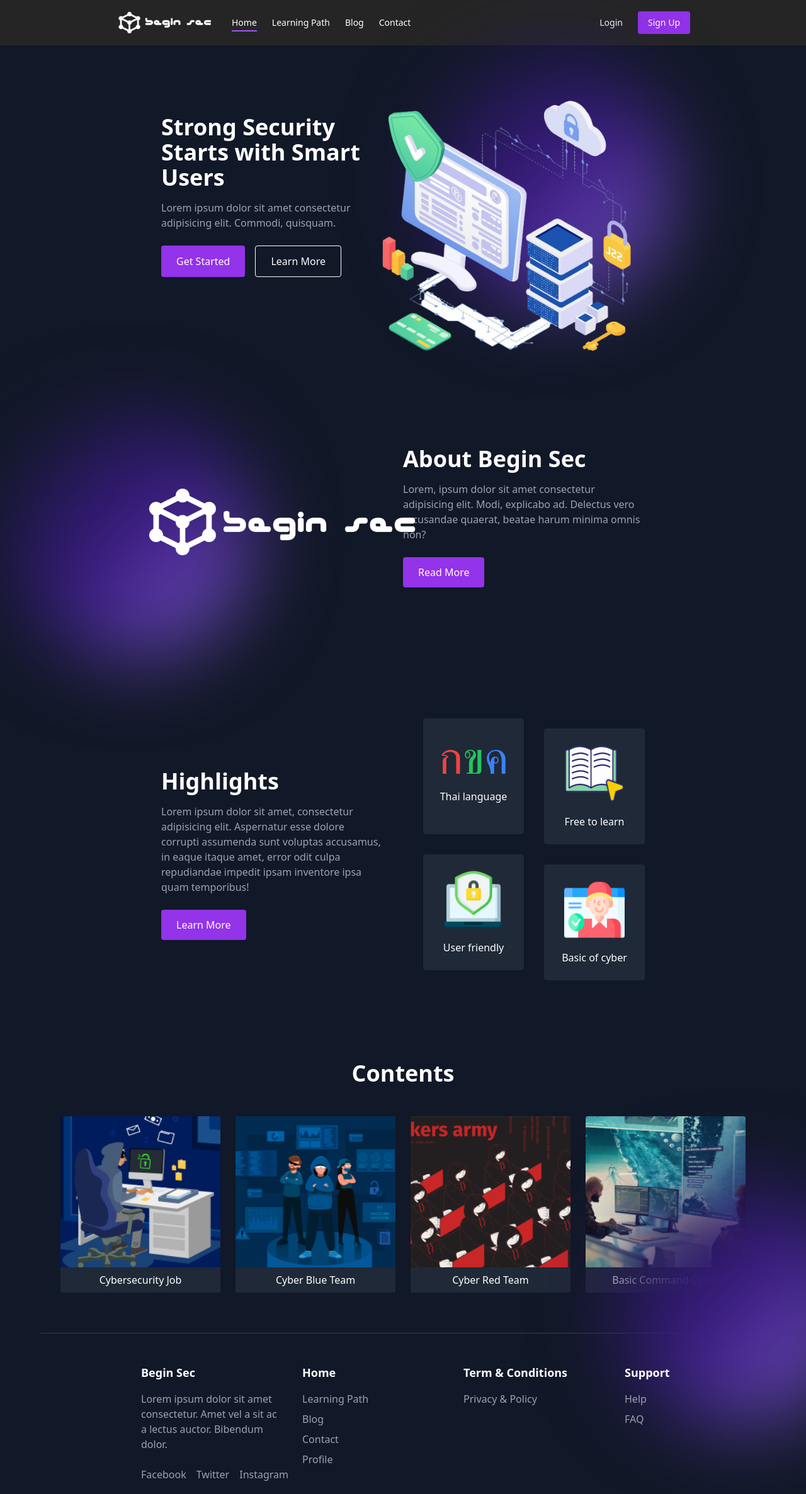
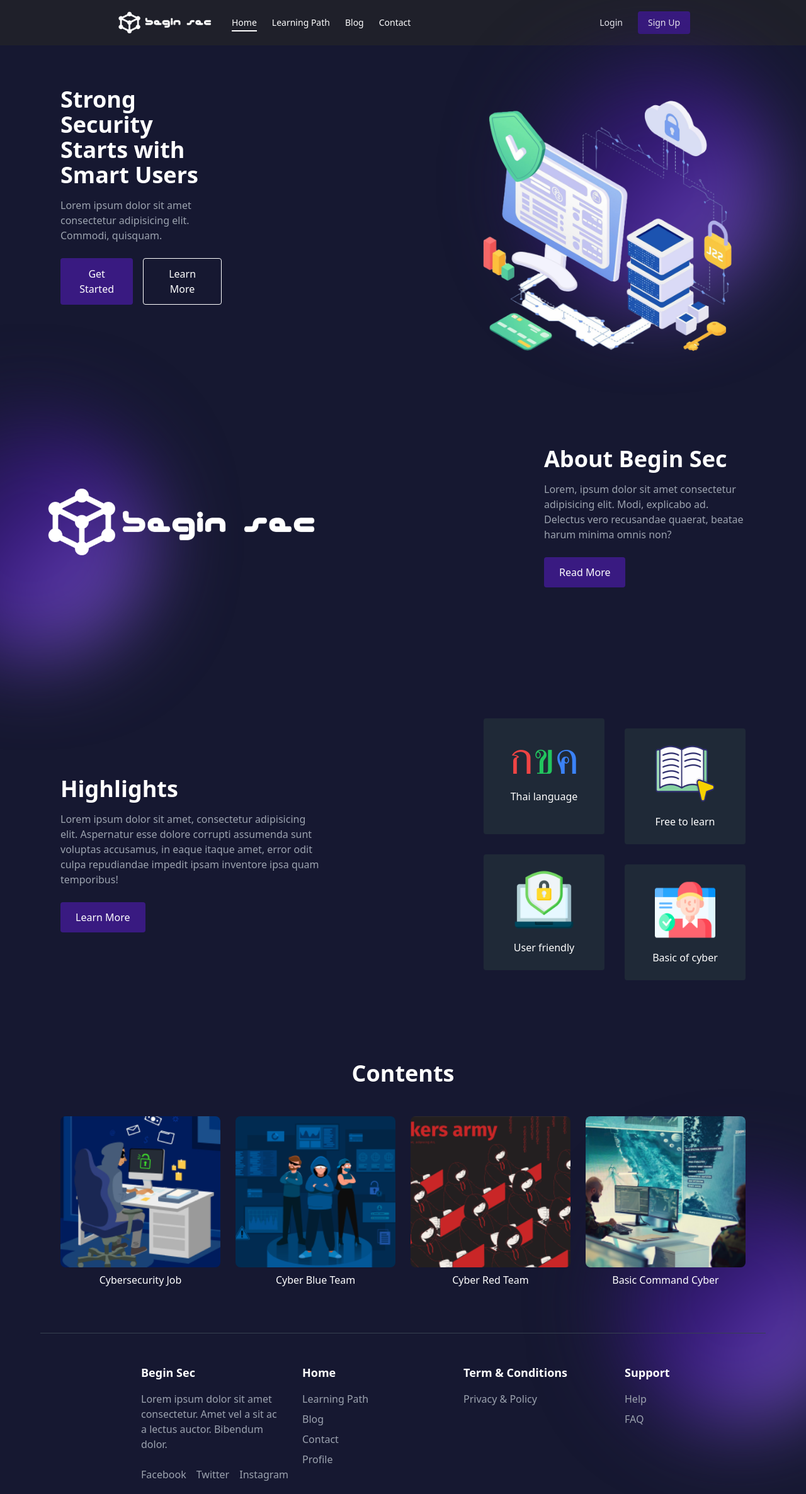
Before and after one commit to Parakuz/beginSec, a Next.js app in the folder setup/beginsec/: page / in a window 1280 px wide. Shown: the whole page at 63% size. Built offline with nearby package versions, Linux system fonts and the light colour scheme.

Commit message:
fix:color and resize

```diff
--- a/setup/beginsec/app/globals.css
+++ b/setup/beginsec/app/globals.css
@@ -27,6 +27,12 @@
   background-color: var(--tertiary);
 }
 
+body {
+  background-color: #161831;
+}
+
+
+
 /* @media (prefers-color-scheme: dark) {
   :root {
     --background: #0a0a0a;
--- a/setup/beginsec/app/layout.js
+++ b/setup/beginsec/app/layout.js
@@ -1,4 +1,3 @@
-import { Geist, Geist_Mono } from "next/font/google";
 import "./globals.css";
 import Navbar from "@/components/homepage/Navbar";
 
--- a/setup/beginsec/components/homepage/About.jsx
+++ b/setup/beginsec/components/homepage/About.jsx
@@ -4,8 +4,8 @@ import Detail from "./reuseable/Detail";
 
 function About() {
   return (
-    <section className="bg-gray-900 text-white py-16 px-8 md:px-16 lg:px-24 flex flex-col lg:flex-row justify-between items-center">
-      <div className="relative flex-shrink-0 ml-40">
+    <section className="text-white py-16 px-8 md:px-16 lg:px-24 flex flex-col lg:flex-row justify-center items-center gap-x-96">
+      <div className="relative flex-shrink-0">
         <img
           src="/homepage/about.png"
           alt="Security Illustration"
@@ -13,7 +13,7 @@ function About() {
         />
         <div className="absolute bg-gradient-to-br from-[#161831] via-[#391A81] to-[#8F6CE1] blur-3xl rounded-full w-96 h-96 -top-40 -left-60"></div>
       </div>
-      <div className="max-w-lg mb-8 lg:mb-24 mr-40">
+      <div className="max-w-lg mb-8 lg:mb-24">
         <Topic>About Begin Sec</Topic>
         <Detail>
           Lorem, ipsum dolor sit amet consectetur adipisicing elit. Modi,
--- a/setup/beginsec/components/homepage/Content.jsx
+++ b/setup/beginsec/components/homepage/Content.jsx
@@ -3,7 +3,7 @@ import ContentCard from "./reuseable/content-card";
 
 function Content() {
   return (
-    <section className="bg-gray-900 text-white py-16 px-8 md:px-16 lg:px-24 relative ">
+    <section className="text-white py-16 px-8 md:px-16 lg:px-24 relative ">
       <div className="text-center mb-12">
         <Topic>Contents</Topic>
       </div>
@@ -30,7 +30,6 @@ function Content() {
           ontop
         />
       </div>
-      <div className="absolute inset-x-0 bottom-0 bg-gradient-to-br from-purple-600 via-purple-800 to-purple-900 blur-2xl h-64 -z-10"></div>
     </section>
   );
 }
--- a/setup/beginsec/components/homepage/Footer.jsx
+++ b/setup/beginsec/components/homepage/Footer.jsx
@@ -1,3 +1,5 @@
+"use client";
+
 import FooterList from "./reuseable/footer-list";
 import FooterTopic from "./reuseable/footer-topic";
 import FooterPath from "./reuseable/footer-path";
@@ -5,9 +7,9 @@ import Detail from "./reuseable/Detail";
 
 function Footer() {
   return (
-    <footer className="relative bg-gray-900 md:px-16 text-white overflow-x-clip h-64">
+    <footer className="relative md:px-16 text-white overflow-x-clip h-64">
       <div className="border-t border-gray-700 mb-12 z-10"></div>
-      <div className="absolute bg-gradient-to-br from-[#161831] via-[#391A81] to-[#8F6CE1] blur-3xl rounded-full w-96 h-96 -top-60 -right-20"></div>
+      <div className="absolute bg-gradient-to-br from-[#161831] via-[#391A81] to-[#8F6CE1] blur-3xl rounded-full w-96 h-96 -top-60 -right-20 -z-10"></div>
       <div className="grid grid-cols-1 md:grid-cols-4 gap-8 ml-40">
         <div>
           <FooterTopic>Begin Sec</FooterTopic>
--- a/setup/beginsec/components/homepage/Hero.jsx
+++ b/setup/beginsec/components/homepage/Hero.jsx
@@ -5,8 +5,8 @@ import Detail from "./reuseable/Detail";
 
 function Hero() {
   return (
-    <section className="bg-gray-900 text-white py-16 px-8 md:px-16 lg:px-24 flex flex-col lg:flex-row justify-between items-center">
-      <div className="max-w-lg mb-8 lg:mb-24 ml-40">
+    <section className="text-white py-16 px-8 md:px-16 lg:px-24 flex flex-col lg:flex-row justify-center items-center gap-x-96">
+      <div className="max-w-lg mb-8 lg:mb-24">
         <Topic>Strong Security Starts with Smart Users</Topic>
         <Detail>
           Lorem ipsum dolor sit amet consectetur adipisicing elit. Commodi,
@@ -17,7 +17,7 @@ function Hero() {
           <ButtonSecondary>Learn More</ButtonSecondary>
         </div>
       </div>
-      <div className="relative flex-shrink-0 mr-40">
+      <div className="relative flex-shrink-0">
         <div className="absolute bg-gradient-to-br from-[#161831] via-[#391A81] to-[#8F6CE1] blur-3xl rounded-full w-96 h-96 -top-10 -right-10"></div>
         <img
           src="homepage/hero.png"
--- a/setup/beginsec/components/homepage/Hightlight.jsx
+++ b/setup/beginsec/components/homepage/Hightlight.jsx
@@ -5,8 +5,8 @@ import HightlightCard from "./reuseable/Hightlight-card";
 
 function HightLight() {
   return (
-    <section className="bg-gray-900 text-white py-16 px-8 md:px-16 lg:px-24 flex flex-col lg:flex-row items-center justify-center">
-      <div className=" mb-12 lg:mb-0 lg:mr-16 basis-1/2 ml-40">
+    <section className="text-white py-16 px-8 md:px-16 lg:px-24 flex flex-col lg:flex-row justify-center items-center gap-x-64 container mx-auto">
+      <div className="mb-12 lg:mb-0 flex-1 text-center lg:text-left">
         <Topic>Highlights</Topic>
         <Detail>
           Lorem ipsum dolor sit amet, consectetur adipisicing elit. Aspernatur
@@ -14,11 +14,11 @@ function HightLight() {
           itaque amet, error odit culpa repudiandae impedit ipsam inventore ipsa
           quam temporibus!
         </Detail>
-        <div className="flex space-x-4">
+        <div className="flex justify-center lg:justify-start space-x-4">
           <ButtonPrimary>Learn More</ButtonPrimary>
         </div>
       </div>
-      <div className="grid grid-cols-2 md:grid-cols-2 gap-8 basis-1/2 mr-40">
+      <div className="grid grid-cols-2 md:grid-cols-2 gap-8 flex-1">
         <HightlightCard topic="Thai language" emotion="กขค" style />
         <HightlightCard
           topic="Free to learn"
--- a/setup/beginsec/components/homepage/Navbar.jsx
+++ b/setup/beginsec/components/homepage/Navbar.jsx
@@ -1,9 +1,8 @@
-"use client";
 import NavBtn from "./reuseable/Nav_btn";
 
 function Navbar() {
   return (
-    <nav className="bg-[rgba(37,37,37)] text-white px-6 py-4 flex justify-between items-center z-10">
+    <nav className="bg-[#252525]/60 text-white px-6 py-4 flex justify-between items-center z-10">
       <div className="flex items-center space-x-6 ml-40">
         <img src="homepage/logo.png" alt="Logo" className="h-10 w-auto" />
         <NavBtn des="/">Home</NavBtn>
@@ -15,7 +14,7 @@ function Navbar() {
         <NavBtn des="/login">Login</NavBtn>
         <NavBtn
           des="/signup"
-          customClass="bg-purple-600 text-white px-4 py-2 rounded hover:bg-purple-700"
+          customClass="bg-[#391A81] text-white px-4 py-2 rounded hover:bg-purple-700"
         >
           Sign Up
         </NavBtn>
--- a/setup/beginsec/components/homepage/reuseable/ButtonPrimary.jsx
+++ b/setup/beginsec/components/homepage/reuseable/ButtonPrimary.jsx
@@ -1,7 +1,7 @@
 function ButtonPrimary({ children }) {
   return (
     <div className="flex space-x-4">
-      <button className="bg-purple-600 text-white px-6 py-3 rounded hover:bg-purple-700">
+      <button className="bg-[#391A81] text-white px-6 py-3 rounded hover:bg-purple-700">
         {children}
       </button>
     </div>
--- a/setup/beginsec/components/homepage/reuseable/Content-card.jsx
+++ b/setup/beginsec/components/homepage/reuseable/Content-card.jsx
@@ -1,8 +1,17 @@
-function ContentCard({ src, alt, description }) {
+function ContentCard({ src, alt, description, ontop }) {
+  let style = "rounded overflow-hidden cursor-pointer";
+  if (ontop) {
+    style += " z-10";
+  }
+
   return (
-    <div className="bg-gray-700 rounded overflow-hidden">
-      <img src={src} alt={alt} className="w-full h-60 object-cover" />
-      <p className="text-center py-2 text-white bg-gray-800">{description}</p>
+    <div className={style}>
+      <img
+        src={src}
+        alt={alt}
+        className="w-full h-60 object-cover rounded-lg"
+      />
+      <p className="text-center py-2 text-white">{description}</p>
     </div>
   );
 }
--- a/setup/beginsec/components/homepage/reuseable/Nav_btn.jsx
+++ b/setup/beginsec/components/homepage/reuseable/Nav_btn.jsx
@@ -12,7 +12,7 @@ function NavBtn({ children, des, customClass = "hover:text-purple-400" }) {
       href={des}
       className={`relative text-sm font-medium ${customClass} ${
         isActive
-          ? "before:absolute before:-bottom-1 before:left-0 before:w-full before:h-[2px] before:bg-purple-500 before:content-['']"
+          ? "before:absolute before:-bottom-1 before:left-0 before:w-full before:h-[2px] before:bg-white before:content-['']"
           : ""
       }`}
     >
```
